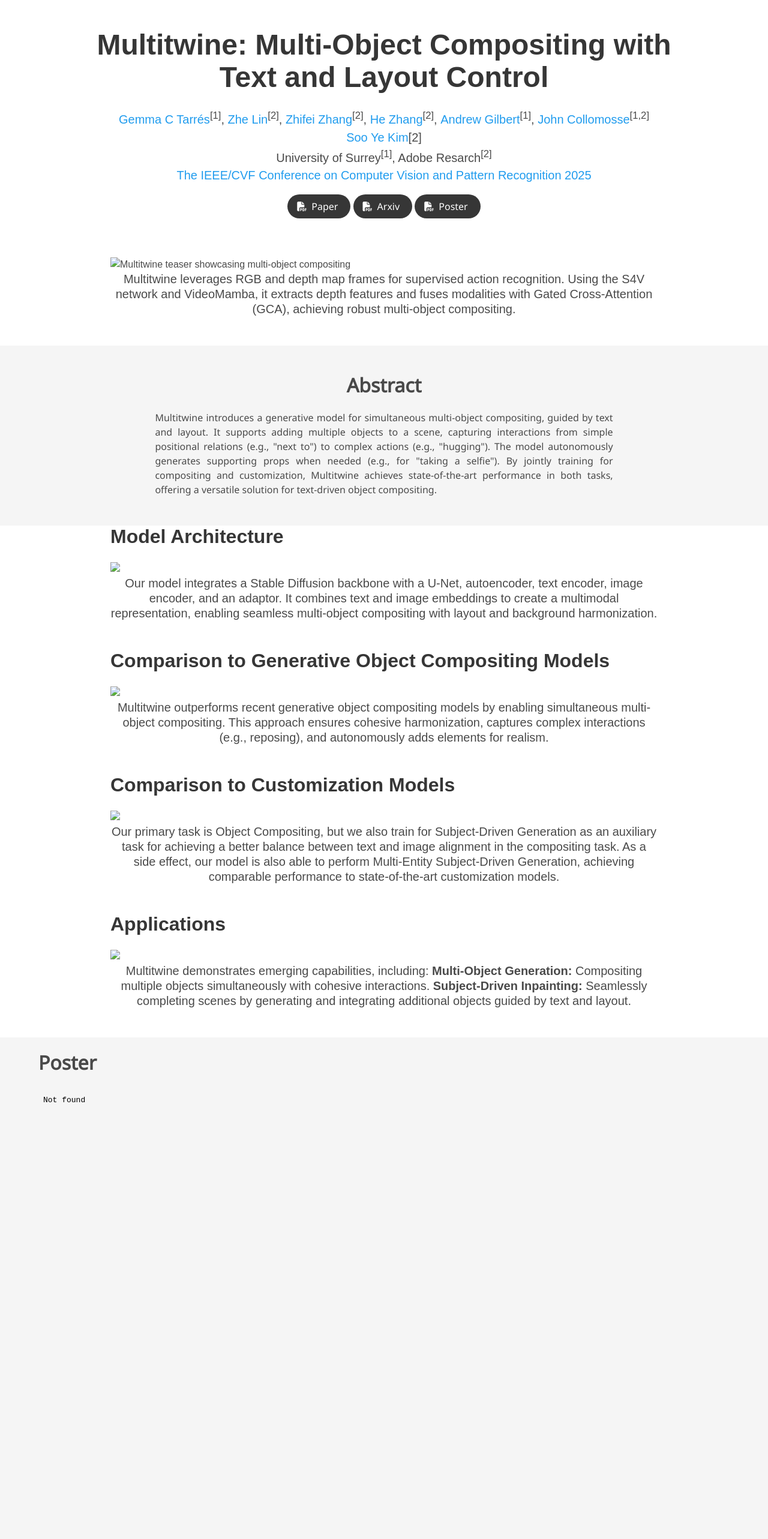
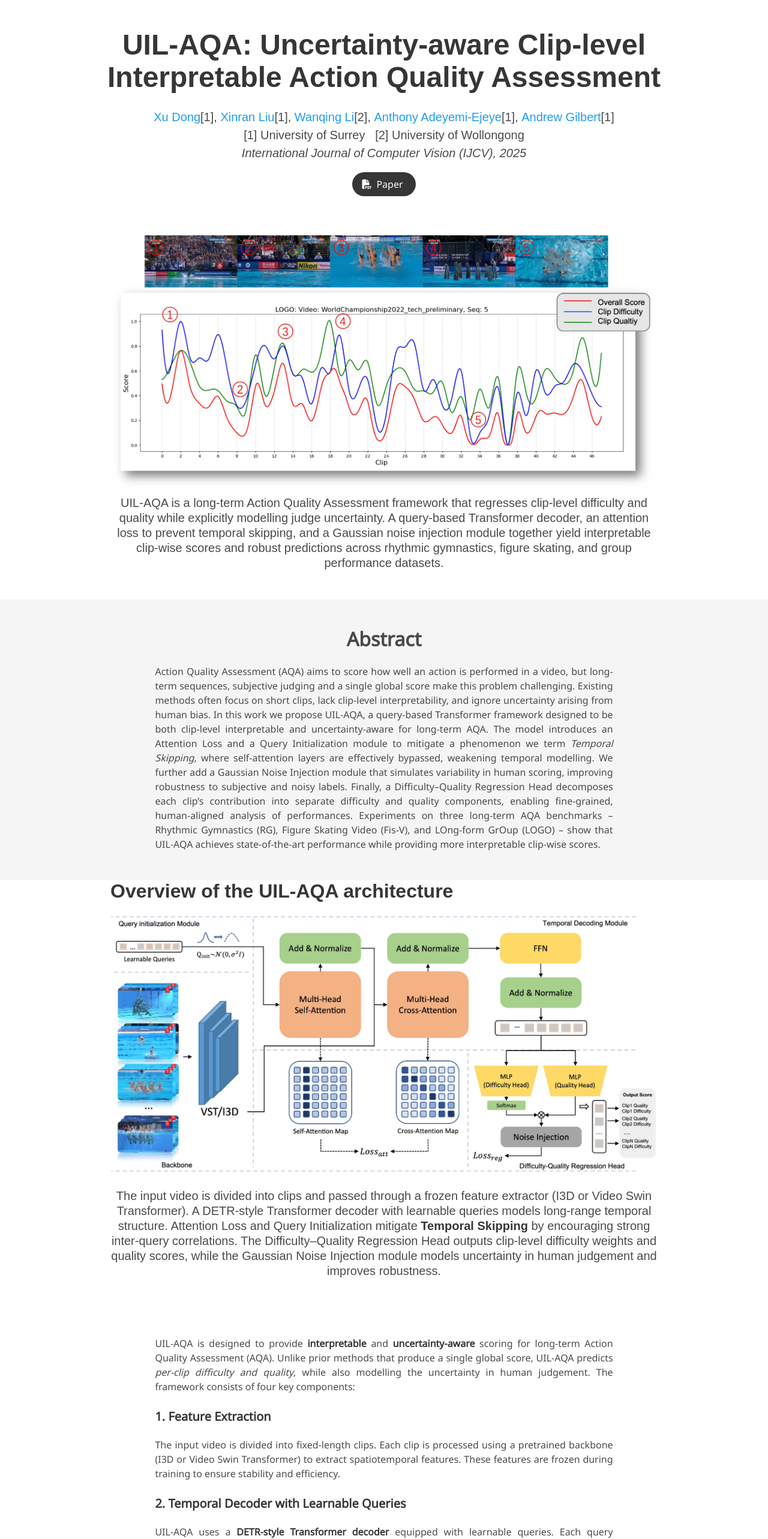
Before and after one commit to andrewjohngilbert/UILAQA, a plain HTML site: page index.html in a window 1280 px wide. Shown: the top 2565 px of the page at 60% size. Drawn offline with nearby package versions, Linux system fonts and the light colour scheme; some icons are missing; a web font is replaced by a local one.

Commit message:
Update site for UIL-AQA paper and remove Multitwine
Replaces all Multitwine content with UIL-AQA: Uncertainty-aware Clip-level Interpretable Action Quality Assessment, including metadata, authors, abstract, figures, and BibTeX. Updates images, links, and descriptions to reflect the new IJCV 2025 publication and its technical contributions.

```diff
--- a/index.html
+++ b/index.html
@@ -11,51 +11,22 @@
   gtag('config', 'G-81D6829LG0');
 </script>
 
-<script type="application/ld+json">
-  {
-    "@context": "https://schema.org",
-    "@type": "ScholarlyArticle",
-    "name": "Multitwine: Multi-Object Compositing with Text and Layout Control",
-    "author": [
-      { "@type": "Person", "name": "Gemma C Tarrés" },
-      { "@type": "Person", "name": "Zhe Lin" },
-      { "@type": "Person", "name": "Zhifei Zhang" },
-      { "@type": "Person", "name": "He Zhang" },
-      { "@type": "Person", "name": "Andrew Gilbert" },
-      { "@type": "Person", "name": "John Collomosse" },
-      { "@type": "Person", "name": "Soo Ye Kim" }
-    ],
-    "publisher": "The IEEE/CVF Conference on Computer Vision and Pattern Recognition",
-    "datePublished": "2025-05-15",
-    "url": "https://andrewjohngilbert.github.io/multitwine/"
-  }
-  </script>
+  <meta name="description" content="UIL-AQA is a novel uncertainty-aware, interpretable long-term Action Quality Assessment framework published in the International Journal of Computer Vision (IJCV), 2025. The model introduces Gaussian noise injection for uncertainty modelling, an attention-guided mechanism to prevent temporal skipping, and a difficulty–quality regression head enabling clip-level interpretability.">
+<meta property="og:title" content="UIL-AQA: Uncertainty-aware Clip-level Interpretable Action Quality Assessment"/>
+<meta property="og:description" content="UIL-AQA introduces uncertainty-aware modelling and interpretable clip-level difficulty–quality scoring for long-term Action Quality Assessment. Published in IJCV 2025."/>
+<meta property="og:url" content="https://andrewjohngilbert.github.io/UILAQA/"/>
+<meta property="og:image" content="assets/UIL-AQA_Teaser.jpg" />
 
-  <meta charset="utf-8">
-  <!-- Meta tags for social media banners, these should be filled in appropriatly as they are your "business card" -->
-  <!-- Replace the content tag with appropriate information -->
-  <meta name="description" content="Multitwine is the first generative model for simultaneous multi-object compositing, guided by text and layout. It enables complex interactions and autonomous prop generation for realistic scenes."/>
-  <meta property="og:title" content="Multitwine: Multi-Object Compositing with Text and Layout Control"/>
-  <meta property="og:description" content="Multitwine is the first generative model for simultaneous multi-object compositing, guided by text and layout. It enables complex interactions and autonomous prop generation for realistic scenes."/>
-  <meta property="og:url" content="https://andrewjohngilbert.github.io/multitwine/"/>
-  <!-- Path to banner image, should be in the path listed below. Optimal dimenssions are 1200X630-->
-  <meta property="og:image" content="assets/multitwine_teaser.jpg" />
-  <meta property="og:image:width" content="1200"/>
-  <meta property="og:image:height" content="630"/>
+<meta name="twitter:title" content="UIL-AQA: Uncertainty-aware Clip-level Interpretable Action Quality Assessment">
+<meta name="twitter:description" content="Published in IJCV 2025, UIL-AQA introduces uncertainty-aware modelling and interpretable difficulty–quality scoring for long-term AQA.">
+<meta name="twitter:image" content="assets/UIL-AQA_Teaser.jpg">
+<meta name="twitter:card" content="summary_large_image">
+
+<meta name="keywords" content="Action Quality Assessment, Uncertainty Modelling, Interpretability, Transformer, IJCV 2025, Andrew Gilbert">
 
 
-  <meta name="twitter:title" content="Multitwine: Multi-Object Compositing with Text and Layout Control">
-  <meta name="twitter:description" content="Multitwine is the first generative model for simultaneous multi-object compositing, guided by text and layout. It enables complex interactions and autonomous prop generation for realistic scenes.">
-  <!-- Path to banner image, should be in the path listed below. Optimal dimenssions are 1200X600-->
-  <meta name="twitter:image" content="asserts/multitwine_teaser.jpg">
-  <meta name="twitter:card" content="summary_large_image">
-  <!-- Keywords for your paper to be indexed by-->
-  <meta name="keywords" content="Machine Learning, John Collomosse, Andrew Gilbert, Computer Vision, Image Processing, Generative Models, Image Synthesis, Image Generation, Text to Image Generation, Multi-Object Compositing, Layout Control, 3D Understanding, Action Recognition, Depth Maps, RGB Features, Video Analysis">
-  <meta name="author" content="Gemma C Tarrés, Zhe Lin, Zhifei Zhang, H Zhang, Andrew Gilbert, John Collomosse, Soo Ye Kim">
-  <meta name="viewport" content="width=device-width, initial-scale=1">
 
-
-  <title>Multitwine: Multi-Object Compositing with Text and Layout Control</title>
+  <title>UIL-AQA: Uncertainty-aware Clip-level Interpretable Action Quality Assessment</title>
   <link rel="icon" type="image/x-icon" href="static/images/favicon-32x32.png">
   <link href="https://fonts.googleapis.com/css?family=Google+Sans|Noto+Sans|Castoro"
   rel="stylesheet">
@@ -83,36 +54,27 @@
       <div class="container is-max-desktop">
         <div class="columns is-centered">
           <div class="column has-text-centered">
-            <h1 class="title is-1 publication-title">Multitwine: Multi-Object Compositing with Text and Layout Control</h1>
+            <h1 class="title is-1 publication-title">
+  UIL-AQA: Uncertainty-aware Clip-level Interpretable Action Quality Assessment
+</h1>
             <div class="is-size-5 publication-authors">
-              <!-- Paper authors -->
-              <span class="author-block">
-                <a href="https://www.linkedin.com/in/gemmacanettarres" target="_blank">Gemma C Tarrés</a><sup>[1]</sup>,</span>
-                <span class="author-block">
-                  <a href="https://research.adobe.com/person/zhe-lin/" target="_blank">Zhe Lin</a><sup>[2]</sup>,</span>
-                  <span class="author-block">
-                    <a href="https://research.adobe.com/person/zhifei-zhang/" target="_blank">Zhifei Zhang</a><sup>[2]</sup>,</span>
-                    <span class="author-block">
-                      <a href=https://sites.google.com/site/hezhangsprinter/" target="_blank">He Zhang</a><sup>[2]</sup>,</span>
-                <span class="author-block">
-                  <a href="https://andrewjohngilbert.github.io/" target="_blank">Andrew Gilbert</a><sup>[1]</sup>,</span>
-                <span class="author-block">
-                  <a href="http://personal.ee.surrey.ac.uk/Personal/J.Collomosse/" target="_blank">John Collomosse</a><sup>[1,2]</sup> </span>
-                <span class="author-block">
-                  <a href="https://sites.google.com/view/sooyekim" target="_blank">Soo Ye Kim</a>[2]
-                </span>
+  <span class="author-block"><a href="https://www.linkedin.com/in/xudong-442302166/" target="_blank">Xu Dong</a>[1],</span>
+  <span class="author-block"><a href="https://www.surrey.ac.uk/people/xinran-liu" target="_blank">Xinran Liu</a>[1],</span>
+  <span class="author-block"><a href="https://scholars.uow.edu.au/wanqing-li" target="_blank">Wanqing Li</a>[2],</span>
+  <span class="author-block"><a href="https://www.surrey.ac.uk/people/anthony-adeyemi-ejeye" target="_blank">Anthony Adeyemi-Ejeye</a>[1],</span>
+  <span class="author-block"><a href="https://andrewjohngilbert.github.io/" target="_blank">Andrew Gilbert</a>[1]</span>
 </div>
 
 <div class="is-size-5 publication-authors">
-                  <span class="author-block">University of Surrey<sup>[1]</sup>, Adobe Resarch<sup>[2]</sup><br><a href="https://cvpr.thecvf.com/Conferences/2025" target="_blank">The IEEE/CVF Conference on Computer Vision and Pattern Recognition 2025</a></span>
-
+  <span class="author-block">[1] University of Surrey &nbsp; [2] University of Wollongong<br>
+  <em>International Journal of Computer Vision (IJCV), 2025</em>
 </div>
 
                   <div class="column has-text-centered">
                     <div class="publication-links">
-                         <!-- Paper PDF link -->
+                         <!-- Arxiv PDF link -->
                       <span class="link-block">
-                        <a href="https://andrewjohngilbert.github.io/multitwine/assets/Mutitwine_Paper.pdf" target="_blank"
+                        <a href="assets/IJCV_editor_verison.pdf" target="_blank"
                         class="external-link button is-normal is-rounded is-dark">
                         <span class="icon">
                           <i class="fas fa-file-pdf"></i>
@@ -121,30 +83,20 @@
                       </a>
                     </span>
 
-                       <!-- Arxiv PDF link -->
+
+                  <!-- Github link -->
+                   <!--
                 <span class="link-block">
-                        <a href="https://arxiv.org/abs/2502.05165" target="_blank"
+                    <a href="https://github.com/SadeghRahmaniB/DEAR" target="_blank"
                     class="external-link button is-normal is-rounded is-dark">
                     <span class="icon">
-                          <i class="fas fa-file-pdf"></i>
+                      <i class="fab fa-github"></i>
                     </span>
-                        <span>Arxiv</span>
+                    <span>Code</span>
                   </a>
                 </span>
 
-                    <!-- Poster PDF link -->
-
-                   <span class="link-block">
-                      <a href="assets/MutitwinePoster.pdf" target="_blank"
-                      class="external-link button is-normal is-rounded is-dark">
-                      <span class="icon">
-                        <i class="fas fa-file-pdf"></i>
-                      </span>
-                      <span>Poster</span>
-                    </a>
-                  </span>
-
-
+              -->
 
 
 
@@ -157,18 +109,18 @@
 </section>
 
 
-<!-- Teaser video-->
+<!-- Teaser hero-->
 <section class="hero teaser">
   <div class="container is-max-desktop">
     <div class="hero-body">
-      <img src="assets/mutitwine_teaser.jpg" alt="Multitwine teaser showcasing multi-object compositing">
+      <img src="assets/UIL-AQA_Teaser.jpg" alt="UIL-AQA teaser figure">
       <h2 class="subtitle has-text-centered">
-        Multitwine leverages RGB and depth map frames for supervised action recognition. Using the S4V network and VideoMamba, it extracts depth features and fuses modalities with Gated Cross-Attention (GCA), achieving robust multi-object compositing.
+        UIL-AQA is a long-term Action Quality Assessment framework that regresses clip-level difficulty and quality while explicitly modelling judge uncertainty. A query-based Transformer decoder, an attention loss to prevent temporal skipping, and a Gaussian noise injection module together yield interpretable clip-wise scores and robust predictions across rhythmic gymnastics, figure skating, and group performance datasets.
       </h2>
     </div>
   </div>
 </section>
-<!-- End teaser video -->
+<!-- End teaser hero -->
 
 <!-- Paper abstract -->
 <section class="section hero is-light">
@@ -178,9 +130,7 @@
         <h2 class="title is-3">Abstract</h2>
         <div class="content has-text-justified">
           <p>
-
-              Multitwine introduces a generative model for simultaneous multi-object compositing, guided by text and layout. It supports adding multiple objects to a scene, capturing interactions from simple positional relations (e.g., "next to") to complex actions (e.g., "hugging"). The model autonomously generates supporting props when needed (e.g., for "taking a selfie"). By jointly training for compositing and customization, Multitwine achieves state-of-the-art performance in both tasks, offering a versatile solution for text-driven object compositing.
-
+            Action Quality Assessment (AQA) aims to score how well an action is performed in a video, but long-term sequences, subjective judging and a single global score make this problem challenging. Existing methods often focus on short clips, lack clip-level interpretability, and ignore uncertainty arising from human bias. In this work we propose UIL-AQA, a query-based Transformer framework designed to be both clip-level interpretable and uncertainty-aware for long-term AQA. The model introduces an Attention Loss and a Query Initialization module to mitigate a phenomenon we term <em>Temporal Skipping</em>, where self-attention layers are effectively bypassed, weakening temporal modelling. We further add a Gaussian Noise Injection module that simulates variability in human scoring, improving robustness to subjective and noisy labels. Finally, a Difficulty–Quality Regression Head decomposes each clip’s contribution into separate difficulty and quality components, enabling fine-grained, human-aligned analysis of performances. Experiments on three long-term AQA benchmarks – Rhythmic Gymnastics (RG), Figure Skating Video (Fis-V), and LOng-form GrOup (LOGO) – show that UIL-AQA achieves state-of-the-art performance while providing more interpretable clip-wise scores.
           </p>
         </div>
       </div>
@@ -189,100 +139,91 @@
 </section>
 <!-- End paper abstract -->
 
-<!-- Model overview-->
+
+
+<!-- System diagram-->
 <section class="hero teaser">
   <div class="container is-max-desktop">
     <div class="hero-body">
-      <h2 class="title is-3">Model Architecture</h2>
-      <img src="assets/MultitwineModel.png">
+      <h2 class="title is-3">Overview of the UIL-AQA architecture</h2>
+      <img src="assets/UIL-AQA_System.jpg" alt="UIL-AQA System figure">
             <h2 class="subtitle has-text-centered">
-        <p>
-          Our model integrates a Stable Diffusion backbone with a U-Net, autoencoder, text encoder, image encoder, and an adaptor. It combines text and image embeddings to create a multimodal representation, enabling seamless multi-object compositing with layout and background harmonization.
-</p>
+        The input video is divided into clips and passed through a frozen feature extractor (I3D or Video Swin Transformer). A DETR-style Transformer decoder with learnable queries models long-range temporal structure. Attention Loss and Query Initialization mitigate <strong>Temporal Skipping</strong> by encouraging strong inter-query correlations. The Difficulty–Quality Regression Head outputs clip-level difficulty weights and quality scores, while the Gaussian Noise Injection module models uncertainty in human judgement and improves robustness.
+            </em>
       </h2>
     </div>
   </div>
 </section>
-<!-- End Model overview -->
+<!-- System diagram -->
 
-<!-- Results 1-->
-<section class="hero teaser">
+<section class="section">
   <div class="container is-max-desktop">
-    <div class="hero-body">
-      <h2 class="title is-3">Comparison to Generative Object Compositing Models</h2>
-      <img src="assets/Multitwinebaselinescomp.jpg">
-      <h2 class="subtitle has-text-centered">
-        <p>Multitwine outperforms recent generative object compositing models by enabling simultaneous multi-object compositing. This approach ensures cohesive harmonization, captures complex interactions (e.g., reposing), and autonomously adds elements for realism.</p>
-      </h2>
+    <div class="columns is-centered">
+      <div class="column is-four-fifths">
+
+
+        <div class="content has-text-justified">
+
+          <p>
+            UIL-AQA is designed to provide <strong>interpretable</strong> and <strong>uncertainty-aware</strong> scoring for long-term Action Quality Assessment (AQA). Unlike prior methods that produce a single global score, UIL-AQA predicts <em>per-clip difficulty and quality</em>, while also modelling the uncertainty in human judgement. The framework consists of four key components:
+          </p>
+
+          <h3 class="title is-5">1. Feature Extraction</h3>
+          <p>
+            The input video is divided into fixed-length clips. Each clip is processed using a pretrained backbone (I3D or Video Swin Transformer) to extract spatiotemporal features. These features are frozen during training to ensure stability and efficiency.
+          </p>
+
+          <h3 class="title is-5">2. Temporal Decoder with Learnable Queries</h3>
+          <p>
+            UIL-AQA uses a <strong>DETR-style Transformer decoder</strong> equipped with learnable queries. Each query corresponds to a video clip and interacts with clip features through self-attention and cross-attention layers to capture long-range temporal structure. To prevent loss of temporal information, we introduce two innovations:
+          </p>
+          <ul>
+            <li><strong>Attention Loss</strong> – Encourages alignment between self-attention and cross-attention maps, mitigating a failure mode we call <em>Temporal Skipping</em>.</li>
+            <li><strong>Query Initialization</strong> – High-variance Gaussian initialisation promotes diverse temporal representations, strengthening inter-query relationships.</li>
+          </ul>
+
+          <h3 class="title is-5">3. Difficulty–Quality Regression Head</h3>
+          <p>
+            Instead of predicting only a single score, UIL-AQA regresses:
+          </p>
+          <ul>
+            <li><strong>Difficulty</strong> – A softmax-normalised weight representing the relative contribution of each clip.</li>
+            <li><strong>Quality</strong> – A clip-level quality score predicted independently for each segment.</li>
+          </ul>
+          <p>
+            The final video score is obtained via a weighted sum of clip quality scores. This mirrors human judging processes in sports such as rhythmic gymnastics and figure skating, enabling <strong>fine-grained interpretability</strong>.
+          </p>
+
+          <h3 class="title is-5">4. Gaussian Noise Injection for Uncertainty Modelling</h3>
+          <p>
+            Human scoring often includes subjective variation. UIL-AQA introduces a <strong>Gaussian Noise Injection module</strong> during training to simulate this variability by perturbing predicted scores. This encourages the model to learn uncertainty-aware representations, improving robustness against noisy labels and inconsistent judge behaviour.
+          </p>
+
+          <h3 class="title is-5">Summary</h3>
+          <p>
+            Together, these components allow UIL-AQA to achieve <strong>state-of-the-art performance</strong> on three challenging long-form AQA benchmarks (RG, Fis-V, LOGO), while providing the rare ability to both <strong>explain its scoring</strong> and <strong>model uncertainty</strong> — two critical requirements for real-world deployment.
+          </p>
+
         </div>
       </div>
-</section>
-<!-- End Results 1 -->
-
-<!-- Results 2-->
-<section class="hero teaser">
-  <div class="container is-max-desktop">
-    <div class="hero-body">
-      <h2 class="title is-3">Comparison to Customization Models</h2>
-      <img src="assets/MultitwineResults2.jpg">
-      <h2 class="subtitle has-text-centered">
-        <p>Our primary task is Object Compositing, but we also train for Subject-Driven Generation as an auxiliary
-          task for achieving a better balance between text and image alignment in the compositing task. As a side
-          effect, our model is also able to perform Multi-Entity Subject-Driven Generation, achieving comparable
-          performance to state-of-the-art customization models. </p>
-      </h2>
-    </div>
-  </div>
-</section>
-<!-- End Results 2 -->
-
-<!-- Applications-->
-<section class="hero teaser">
-  <div class="container is-max-desktop">
-    <div class="hero-body">
-      <h2 class="title is-3">Applications</h2>
-      <img src="assets/MultitwineApplications.jpg">
-      <h2 class="subtitle has-text-centered">
-        <p>Multitwine demonstrates emerging capabilities, including:
-          <b>Multi-Object Generation:</b> Compositing multiple objects simultaneously with cohesive interactions.
-          <b>Subject-Driven Inpainting:</b> Seamlessly completing scenes by generating and integrating additional objects guided by text and layout.</p>
-      </h2>
-    </div>
-  </div>
-</section>
-<!-- End Applications -->
-
-
-
-
-
-<!-- Paper poster -->
-
-  <section class="hero is-small is-light">
-  <div class="hero-body">
-    <div class="container">
-      <h2 class="title">Poster</h2>
-
-      <iframe  src="assets/MutitwinePoster.pdf" width="100%" height="1000">
-          </iframe>
-
     </div>
   </div>
 </section>
 
-<!--End paper poster -->
+
 
 
 <!--BibTex citation -->
   <section class="section" id="BibTeX">
     <div class="container is-max-desktop content">
       <h2 class="title">BibTeX</h2>
-      <pre><code>@inproceedings{Tarrés:Multitwine:CVPR:2025,
-        AUTHOR =  "Tarrés, Gemma C and Lin, Zhe and Zhang, Zhifei and Zhang, He and Gilbert, Andrew and  Collomosse, John and Kim, Soo Ye",
-        TITLE = "Multitwine: Multi-Object Compositing with Text and Layout Control",
-        BOOKTITLE = "The IEEE/CVF Conference on Computer Vision and Pattern Recognition (CVPR'25)",
-        YEAR = "2025",
-        }</code></pre>
+      <pre><code>@article{Dong2025UILAQA,
+  author    = {Xu Dong and Xinran Liu and Wanqing Li and Anthony Adeyemi{-}Ejeye and Andrew Gilbert},
+  title     = {UIL-AQA: Uncertainty-aware Clip-level Interpretable Action Quality Assessment},
+  journal   = {International Journal of Computer Vision},
+  year      = {2025},
+}
+</code></pre>
     </div>
 </section>
 <!--End BibTex citation -->
@@ -295,12 +236,9 @@
         <div class="content">
 
           <p>
-            <strong>Multitwine: Multi-Object Compositing with Text and Layout Control</strong> by  <a href="https://www.linkedin.com/in/gemmacanettarres" target="_blank">Gemma C Tarrés</a>, <a href="https://andrewjohngilbert.github.io/" target="_blank">Andrew Gilbert</a>, <a href="https://research.adobe.com/person/zhe-lin/" target="_blank">Zhe Lin</a>, <a href="https://research.adobe.com/person/zhifei-zhang/" target="_blank">Zhifei Zhang</a>, <a href="https://sites.google.com/site/hezhangsprinter/" target="_blank">He Zhang</a>, <a href="http://personal.ee.surrey.ac.uk/Personal/J.Collomosse/" target="_blank">John Collomosse</a>, and <a href="https://sites.google.com/view/sooyekim" target="_blank">Soo Ye Kim</a>.
-            <br>
-            <br>
-            <br>
-            This page was built using the <a href="https://github.com/eliahuhorwitz/Academic-project-page-template" target="_blank">Academic Project Page Template</a>, adapted from the <a href="https://nerfies.github.io" target="_blank">Nerfies</a> project page. Feel free to reuse this template, but please include a link back to this page. <br> Licensed under a <a rel="license" href="http://creativecommons.org/licenses/by-sa/4.0/" target="_blank">Creative Commons Attribution-ShareAlike 4.0 International License</a>.
-
+            This page was built using the <a href="https://github.com/eliahuhorwitz/Academic-project-page-template" target="_blank">Academic Project Page Template</a> which was adopted from the <a href="https://nerfies.github.io" target="_blank">Nerfies</a> project page.
+            You are free to borrow the of this website, we just ask that you link back to this page in the footer. <br> This website is licensed under a <a rel="license"  href="http://creativecommons.org/licenses/by-sa/4.0/" target="_blank">Creative
+            Commons Attribution-ShareAlike 4.0 International License</a>.
           </p>
 
         </div>
```
Lines whose indentation alone changed are shown as unchanged.
